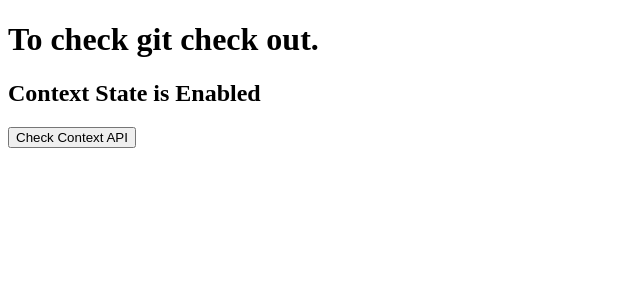
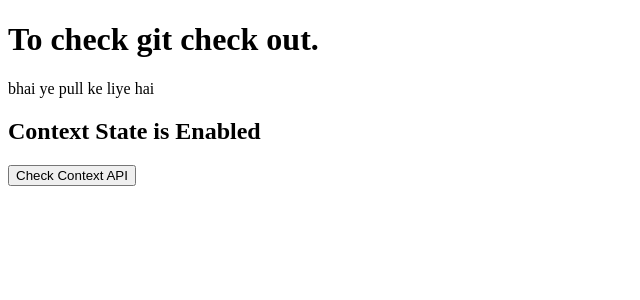
Before and after one commit to himanshusharmadotcom/text-react, a React (Vite) app in the folder client/: page /about in a window 1280 px wide. Shown: the top 300 px of the page, without its empty margins (0-640 px from the left). Built offline with nearby package versions, Linux system fonts and the light colour scheme.

Commit message:
add files'

```diff
--- a/client/src/pages/About.jsx
+++ b/client/src/pages/About.jsx
@@ -8,6 +8,7 @@ const About = () => {
     return (
         <>
             <h1>To check git check out.</h1>
+            <p>bhai ye pull ke liye hai</p>
             <h2>{cntState ? "Context State is Enabled" : "Context state is Disabled."}</h2>
             <button onClick={checkCnt}>Check Context API</button>
         </>
```
